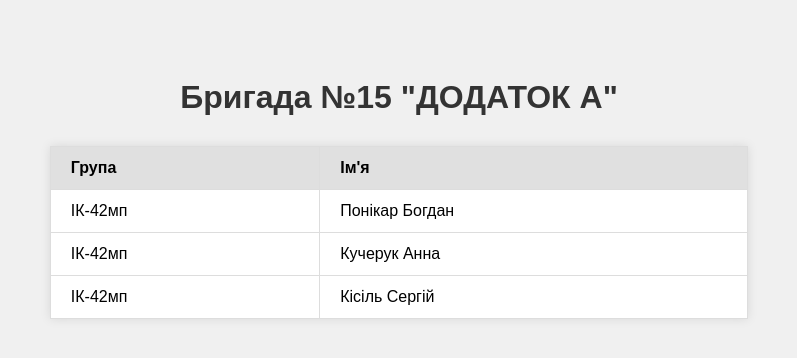
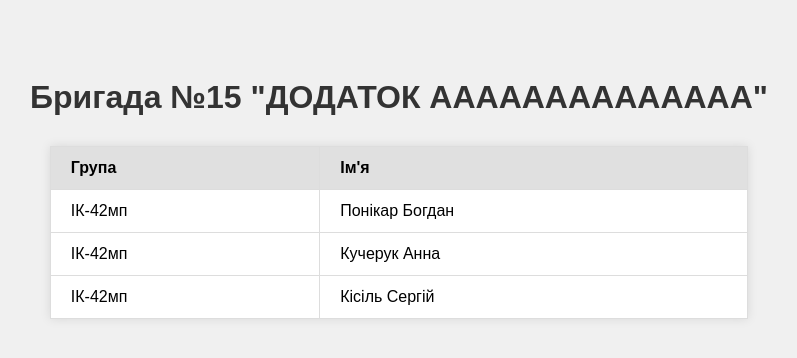
Before and after one commit to lighter450/aws-web-app, a plain HTML site: page index.html in a window 1280 px wide. Shown: the whole page, without its empty margins (241-1038 px from the left). Drawn offline with Linux system fonts and the light colour scheme.

Commit message:
Test Terraform 9

```diff
--- a/index.html
+++ b/index.html
@@ -6,7 +6,7 @@
   <link rel="stylesheet" href="styles.css">
 </head>
 <body>
-  <h1>Бригада №15 "ДОДАТОК А" </h1>
+  <h1>Бригада №15 "ДОДАТОК АААААААААААААА" </h1>
 
   <table>
     <thead>
```
